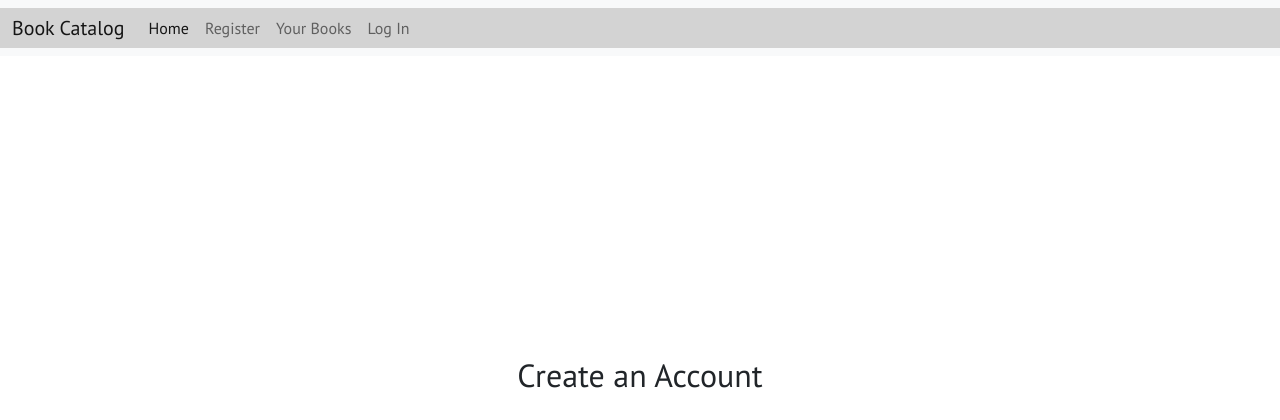
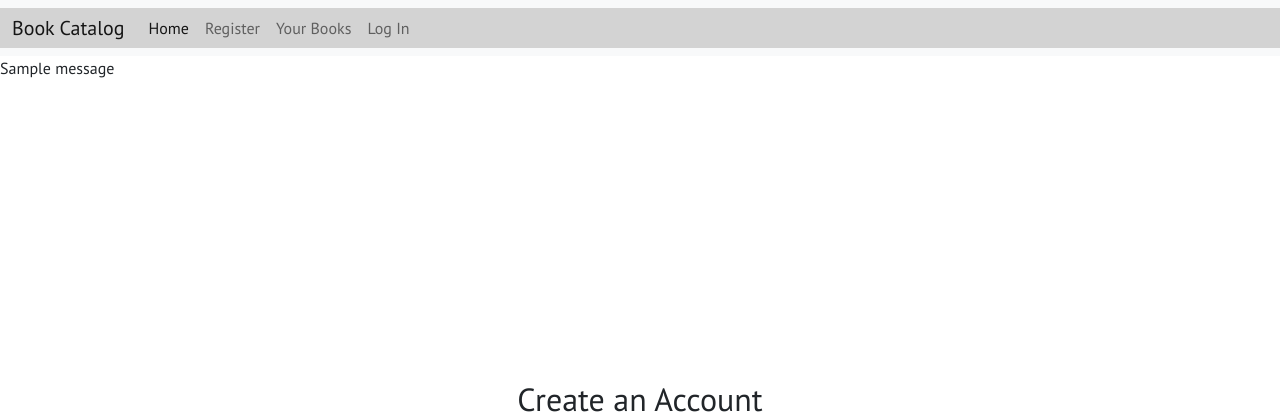
Before and after one commit to austinholmes33/f30-capstone-project, a Flask app: page /create_user in a window 1280 px wide. Shown: the top 420 px of the page. Run offline with Flask 2, Linux system fonts and the light colour scheme; tables that the repository leaves empty hold one stand-in row (values such as "Sample post"); one stand-in notice (Sample message) is shown.

Commit message:
flash messages working but need to be styled

```diff
--- a/templates/base.html
+++ b/templates/base.html
@@ -39,6 +39,14 @@
         </div>
       </nav>
 
+      {% with messages = get_flashed_messages() %}
+        {% if messages %}
+            {% for message in messages %}
+              <div class="whatever-bootstrap-thing">{{ message }} </div>
+            {% endfor %}
+        {% endif %}
+      {% endwith %}
+
 {% block body %}
 {% endblock %}
 
```
